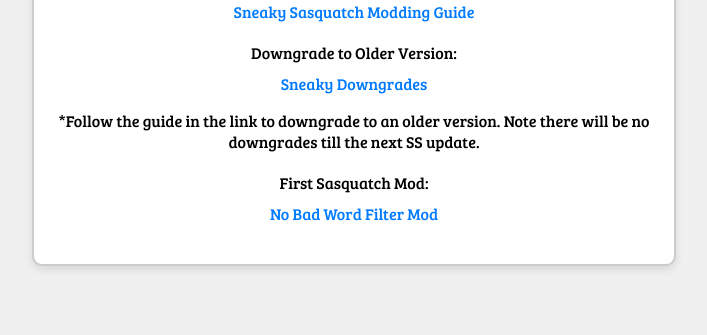
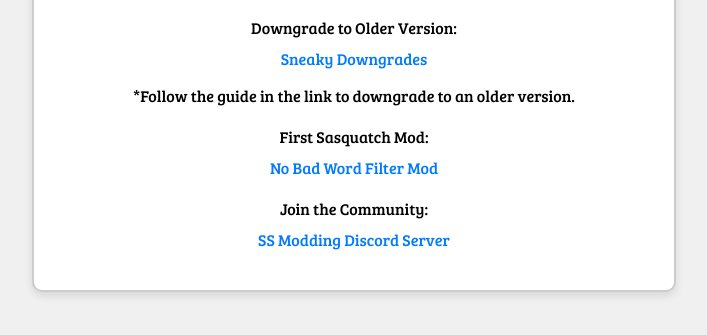
Before and after one commit to ikyih/SS_Mod_resources, a plain HTML site: page index.html in a window 1280 px wide. Shown: the part 329-664 px from the top of the page, without its empty margins (286-993 px from the left). Drawn offline with Linux system fonts and the light colour scheme.

Commit message:
Update index.html

```diff
--- a/index.html
+++ b/index.html
@@ -105,12 +105,16 @@
             <li class="resource-item">
                 <label class="form-label">Downgrade to Older Version:</label>
                 <a href="https://github.com/ikyih/Sneaky_Downgrades" class="resource-link" target="_blank">Sneaky Downgrades</a>
-                <p class="form-label">*Follow the guide in the link to downgrade to an older version. Note there will be no downgrades till the next SS update.</p>
+                <p class="form-label">*Follow the guide in the link to downgrade to an older version.</p>
             </li>
             <li class="resource-item">
                 <label class="form-label">First Sasquatch Mod:</label>
                 <a href="https://github.com/ikyih/Sneaky_Sasquatch_No_Bad_Word_Filter/tree/main" class="resource-link" target="_blank">No Bad Word Filter Mod</a>
             </li>
+            <li class="resource-item">
+                <label class="form-label">Join the Community:</label>
+                <a href="https://discord.gg/scvXzsrJMv" class="resource-link" target="_blank">SS Modding Discord Server</a>
+            </li>
         </ul>
     </div>
 </body>
```
